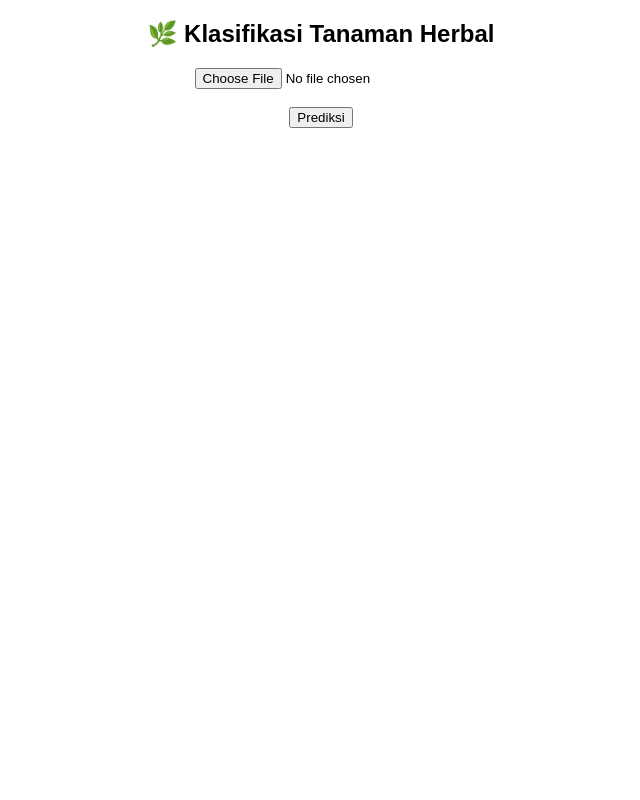
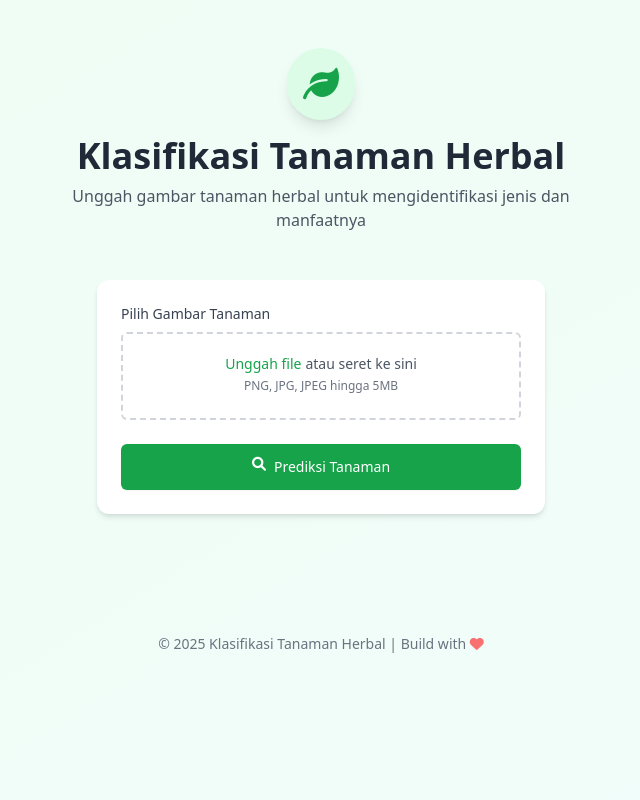
Before and after one commit to AJLOJYGY/herbal-flask, a Flask app: page / in a window 1280 px wide. Shown: the whole page, without its empty margins (319-959 px from the left). Run offline with Flask 3, Linux system fonts and the light colour scheme; some libraries are stand-ins or nearby versions.

```diff
--- a/templates/index.html
+++ b/templates/index.html
@@ -1,19 +1,106 @@
 <!DOCTYPE html>
-<html>
+<html lang="id">
 <head>
+    <meta charset="UTF-8">
+    <meta name="viewport" content="width=device-width, initial-scale=1.0">
     <title>Klasifikasi Tanaman Herbal</title>
+    <script src="https://cdn.tailwindcss.com"></script>
+    <link href="https://cdnjs.cloudflare.com/ajax/libs/font-awesome/6.0.0-beta3/css/all.min.css" rel="stylesheet">
 </head>
-<body style="text-align: center; font-family: sans-serif;">
-    <h2>🌿 Klasifikasi Tanaman Herbal</h2>
-    <form method="POST" enctype="multipart/form-data">
-        <input type="file" name="file" accept="image/*" required><br><br>
-        <button type="submit">Prediksi</button>
-    </form>
+<body class="bg-gradient-to-br from-green-50 to-teal-50 min-h-screen">
+    <div class="container mx-auto px-4 py-12">
+        <!-- Header -->
+        <div class="text-center mb-12">
+            <div class="inline-block bg-green-100 p-4 rounded-full shadow-lg mb-4">
+                <i class="fas fa-leaf text-4xl text-green-600"></i>
+            </div>
+            <h1 class="text-3xl md:text-4xl font-bold text-gray-800 mb-2">Klasifikasi Tanaman Herbal</h1>
+            <p class="text-gray-600 max-w-lg mx-auto">Unggah gambar tanaman herbal untuk mengidentifikasi jenis dan manfaatnya</p>
+        </div>
 
-    {% if prediction %}
-        <h3>Hasil Prediksi:</h3>
-        <p><strong>{{ prediction }}</strong> ({{ confidence }})</p>
-        <img src="{{ image_path }}" alt="Uploaded Image" width="300">
-    {% endif %}
+        <!-- Form Upload -->
+        <div class="max-w-md mx-auto bg-white rounded-xl shadow-md overflow-hidden p-6 mb-12">
+            <form method="POST" enctype="multipart/form-data" class="space-y-6">
+                <!-- File Upload -->
+                <div class="space-y-2">
+                    <label class="block text-sm font-medium text-gray-700">Pilih Gambar Tanaman</label>
+                    <div class="mt-1 flex justify-center px-6 pt-5 pb-6 border-2 border-gray-300 border-dashed rounded-md">
+                        <div class="space-y-1 text-center">
+                            <div class="flex text-sm text-gray-600 justify-center">
+                                <label for="file-upload" class="relative cursor-pointer bg-white rounded-md font-medium text-green-600 hover:text-green-500 focus-within:outline-none">
+                                    <span>Unggah file</span>
+                                    <input id="file-upload" name="file" type="file" class="sr-only" accept="image/*" required>
+                                </label>
+                                <p class="pl-1">atau seret ke sini</p>
+                            </div>
+                            <p class="text-xs text-gray-500">PNG, JPG, JPEG hingga 5MB</p>
+                        </div>
+                    </div>
+                </div>
+
+                <!-- Submit Button -->
+                <button type="submit" class="w-full flex justify-center py-3 px-4 border border-transparent rounded-md shadow-sm text-sm font-medium text-white bg-green-600 hover:bg-green-700 focus:outline-none focus:ring-2 focus:ring-offset-2 focus:ring-green-500 transition duration-300">
+                    <i class="fas fa-search mr-2"></i> Prediksi Tanaman
+                </button>
+            </form>
+        </div>
+
+        {% if prediction %}
+        <!-- Results Section -->
+        <div class="max-w-2xl mx-auto bg-white rounded-xl shadow-md overflow-hidden p-6 animate-fade-in">
+            <div class="text-center mb-6">
+                <h2 class="text-2xl font-bold text-gray-800 mb-2">Hasil Prediksi</h2>
+                <div class="w-20 h-1 bg-green-500 mx-auto mb-4"></div>
+            </div>
+
+            <div class="flex flex-col md:flex-row gap-8">
+                <!-- Image Preview -->
+                <div class="md:w-1/2 flex justify-center">
+                    <div class="relative overflow-hidden rounded-lg shadow-md w-full h-64">
+                        <img src="{{ image_path }}" alt="Uploaded Image" class="object-cover w-full h-full">
+                        <div class="absolute inset-0 bg-gradient-to-t from-black/30 to-transparent"></div>
+                    </div>
+                </div>
+
+                <!-- Prediction Result -->
+                <div class="md:w-1/2 flex flex-col justify-center">
+                    <div class="bg-green-50 p-4 rounded-lg mb-4">
+                        <h3 class="text-lg font-semibold text-gray-800 mb-1">Jenis Tanaman</h3>
+                        <p class="text-green-600 font-bold text-xl">{{ prediction }}</p>
+                    </div>
+
+                    <div class="bg-blue-50 p-4 rounded-lg">
+                        <h3 class="text-lg font-semibold text-gray-800 mb-1">Tingkat Akurasi</h3>
+                        <div class="flex items-center">
+                            <div class="w-full bg-gray-200 rounded-full h-2.5 mr-2">
+                                <div class="bg-green-600 h-2.5 rounded-full" style="width: {{ confidence }}"></div>
+                            </div>
+                            <span class="text-blue-600 font-medium">{{ confidence }}</span>
+                        </div>
+                    </div>
+
+                    <button class="mt-6 flex items-center justify-center py-2 px-4 border border-transparent rounded-md shadow-sm text-sm font-medium text-white bg-green-600 hover:bg-green-700 focus:outline-none focus:ring-2 focus:ring-offset-2 focus:ring-green-500 transition duration-300">
+                        <i class="fas fa-info-circle mr-2"></i> Lihat Detail Manfaat
+                    </button>
+                </div>
+            </div>
+        </div>
+        {% endif %}
+    </div>
+
+    <!-- Footer -->
+    <footer class="text-center py-6 text-gray-500 text-sm">
+        <p>© 2025 Klasifikasi Tanaman Herbal | Build with <i class="fas fa-heart text-red-400"></i></p>
+    </footer>
+
+    <style>
+        .animate-fade-in {
+            animation: fadeIn 0.5s ease-in-out;
+        }
+        @keyframes fadeIn {
+            from { opacity: 0; transform: translateY(10px); }
+            to { opacity: 1; transform: translateY(0); }
+        }
+    </style>
 </body>
 </html>
```
